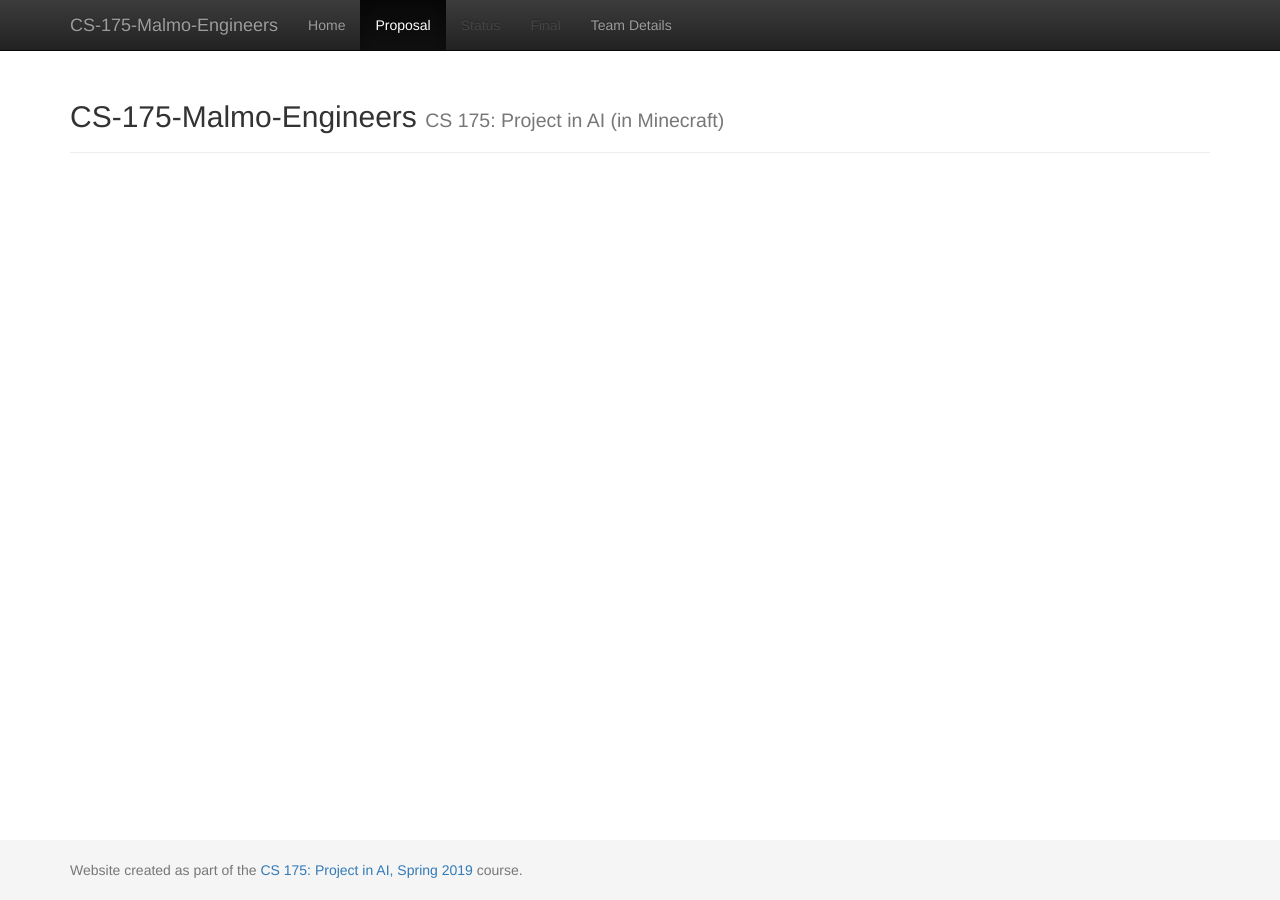
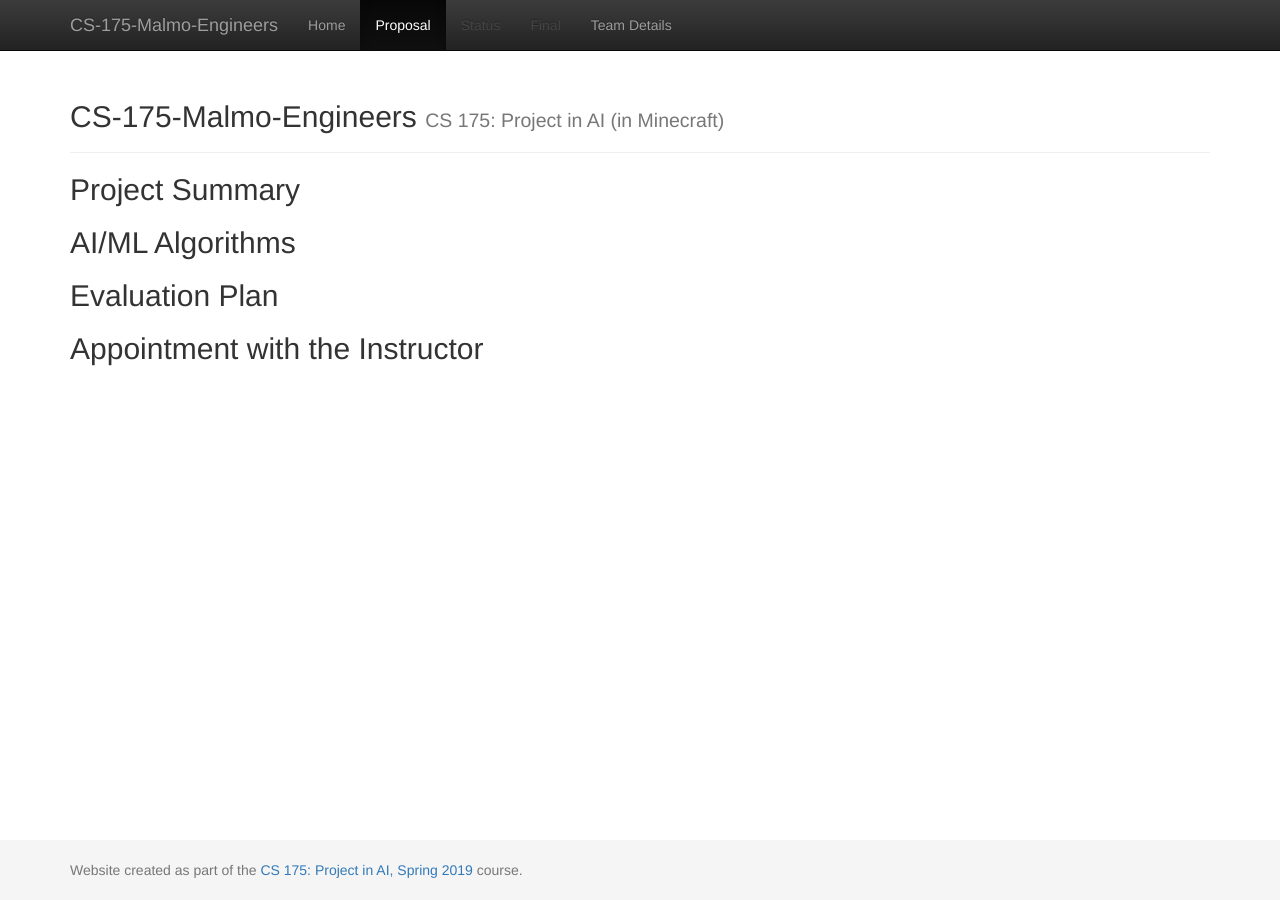
Before and after one commit to anguyen34/Tron-Researchers-CS175, a Jekyll site: the page built from docs/proposal.md, in a window 1280 px wide. Built offline with Jekyll 4.4.1, drawn with Linux system fonts in a browser that asks for light colours.

Commit message:
Added headings for proposal.md

```diff
--- a/docs/proposal.md
+++ b/docs/proposal.md
@@ -2,3 +2,11 @@
 layout:	default
 title:	Proposal
 ---
+
+## Project Summary
+
+## AI/ML Algorithms
+
+## Evaluation Plan
+
+## Appointment with the Instructor
```
